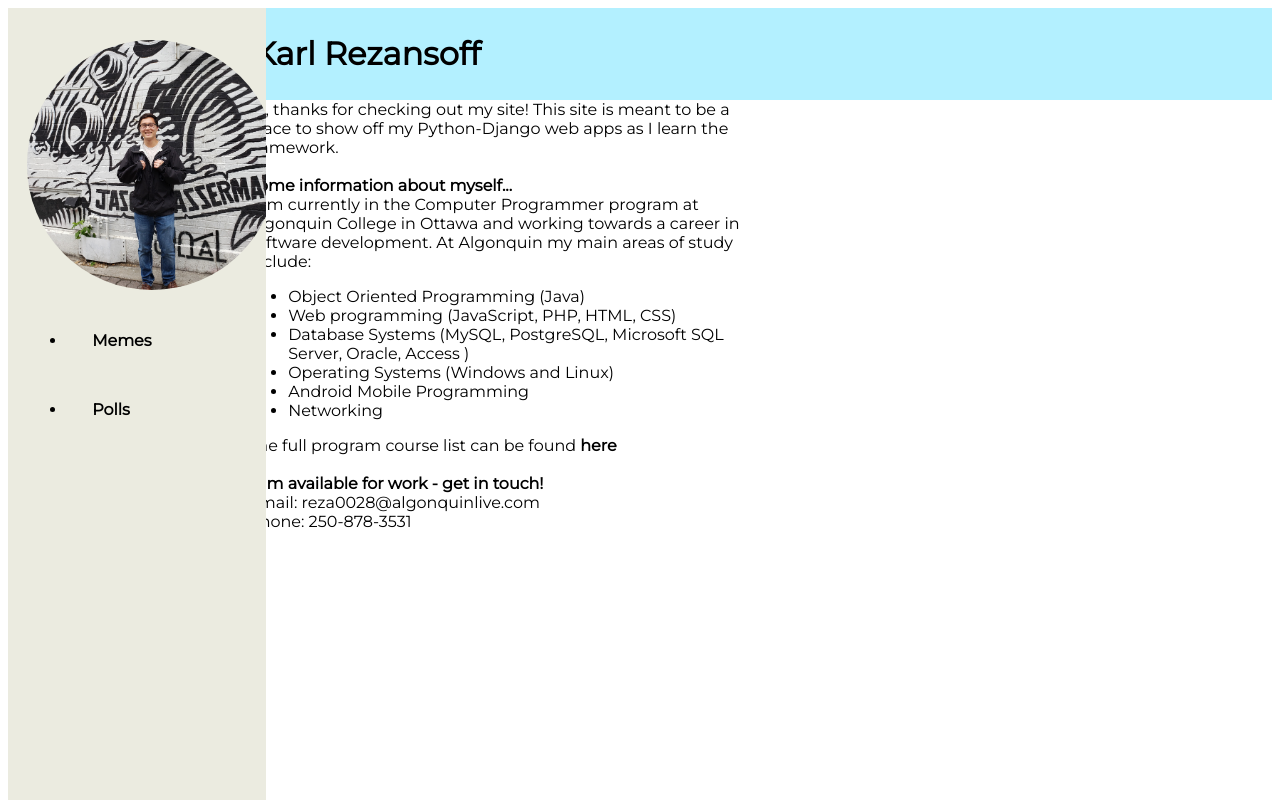
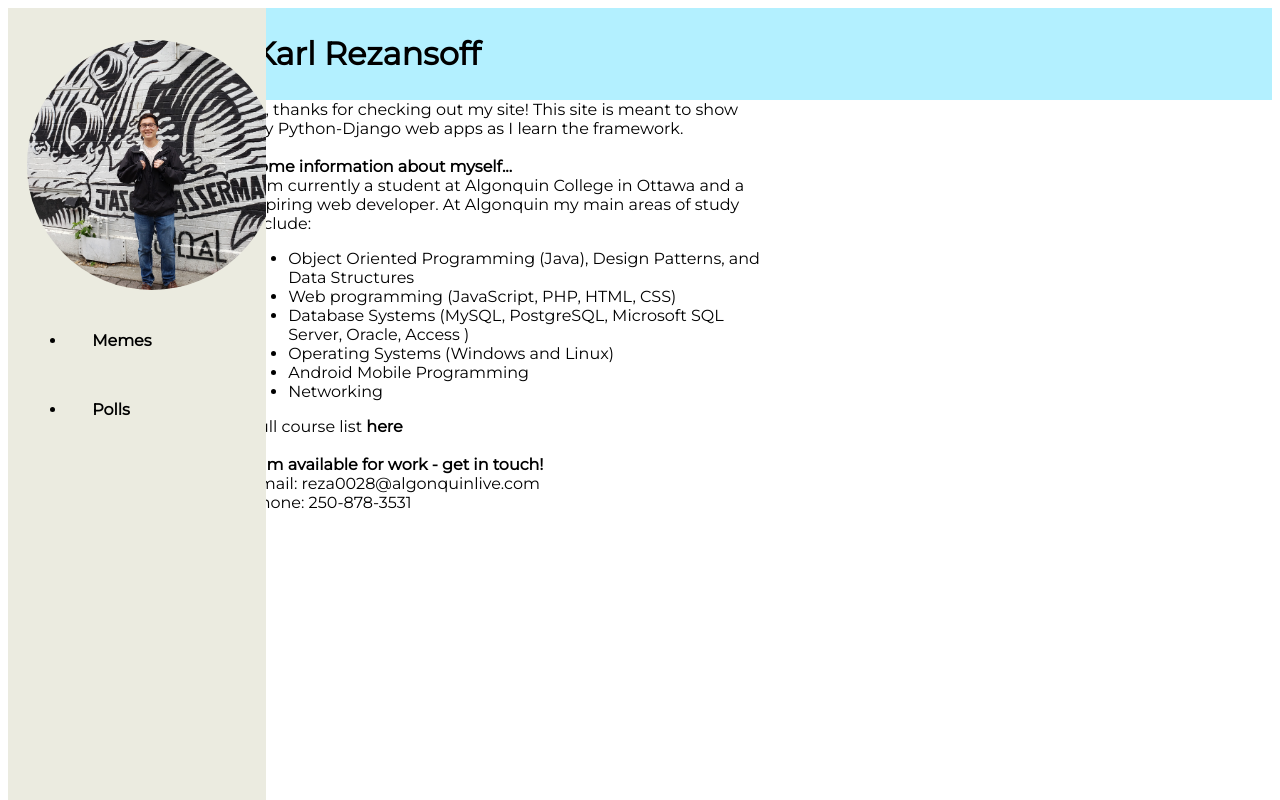
Before and after one commit to karlrez/karls-site, a Django app: page / in a window 1280 px wide. Run offline with Django 3.2, Linux system fonts and the light colour scheme.

Commit message:
changes bio page

```diff
--- a/karls-site-master/mysite/templates/meme_review/bio.html
+++ b/karls-site-master/mysite/templates/meme_review/bio.html
@@ -8,21 +8,21 @@
 
 <div class="bio">
 Hi, thanks for checking out my site!
-This site is meant to be a place to show off my Python-Django web apps as I learn the framework. <br><br>
+This site is meant to show my Python-Django web apps as I learn the framework. <br><br>
 
 <strong>Some information about myself...</strong> <br>
-I am currently in the Computer Programmer program at Algonquin College in Ottawa and working towards a career in software development.
+I am currently a student at Algonquin College in Ottawa and a aspiring web developer.
 
 At Algonquin my main areas of study include:
 <ul>
-<li>Object Oriented Programming (Java)</li>
-<li>Web programming (JavaScript, PHP, HTML, CSS)</li>
-<li>Database Systems (MySQL, PostgreSQL, Microsoft SQL Server, Oracle, Access )</li>
-<li>Operating Systems (Windows and Linux)</li>
-<li>Android Mobile Programming</li>
-<li>Networking</li>
+  <li>Object Oriented Programming (Java), Design Patterns, and Data Structures</li>
+  <li>Web programming (JavaScript, PHP, HTML, CSS)</li>
+  <li>Database Systems (MySQL, PostgreSQL, Microsoft SQL Server, Oracle, Access )</li>
+  <li>Operating Systems (Windows and Linux)</li>
+  <li>Android Mobile Programming</li>
+  <li>Networking</li>
 </ul>
-The full program course list can be found <a href="https://www.algonquincollege.com/sat/program/computer-programmer/#courses">here</a><br><br>
+Full course list <a href="https://www.algonquincollege.com/sat/program/computer-programmer/#courses">here</a><br><br>
 
 <strong>I am available for work - get in touch!</strong><br>
 Email: reza0028@algonquinlive.com <br>
```
Also changed, not shown: karls-site-master/mysite/mysite/settings.py (+5 -7 lines), karls-site-master/mysite/db.sqlite3, karls-site-master/mysite/media/media/uploads/ede7bb9e4b2bb0ecc972b231b724ea53.jpg (added).
